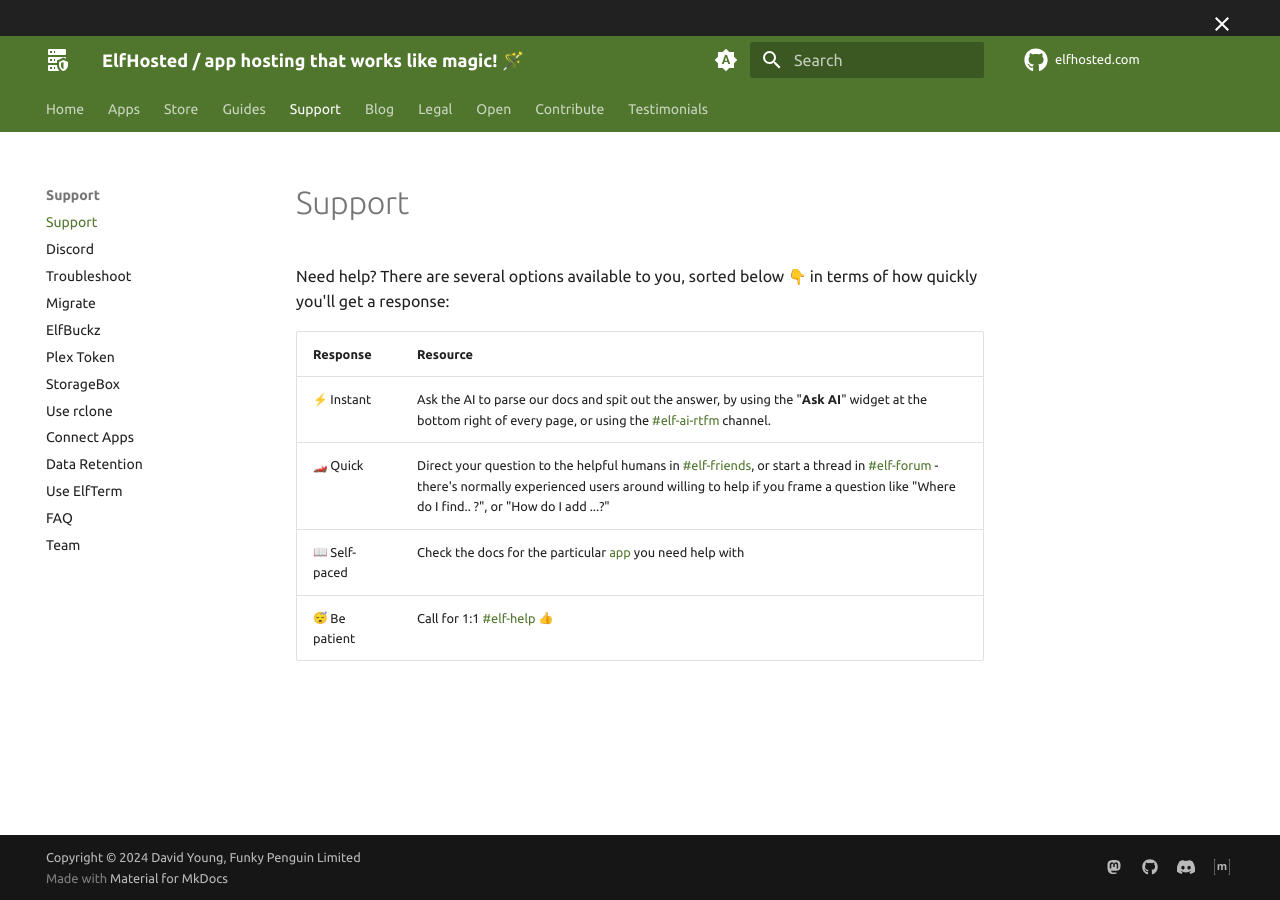
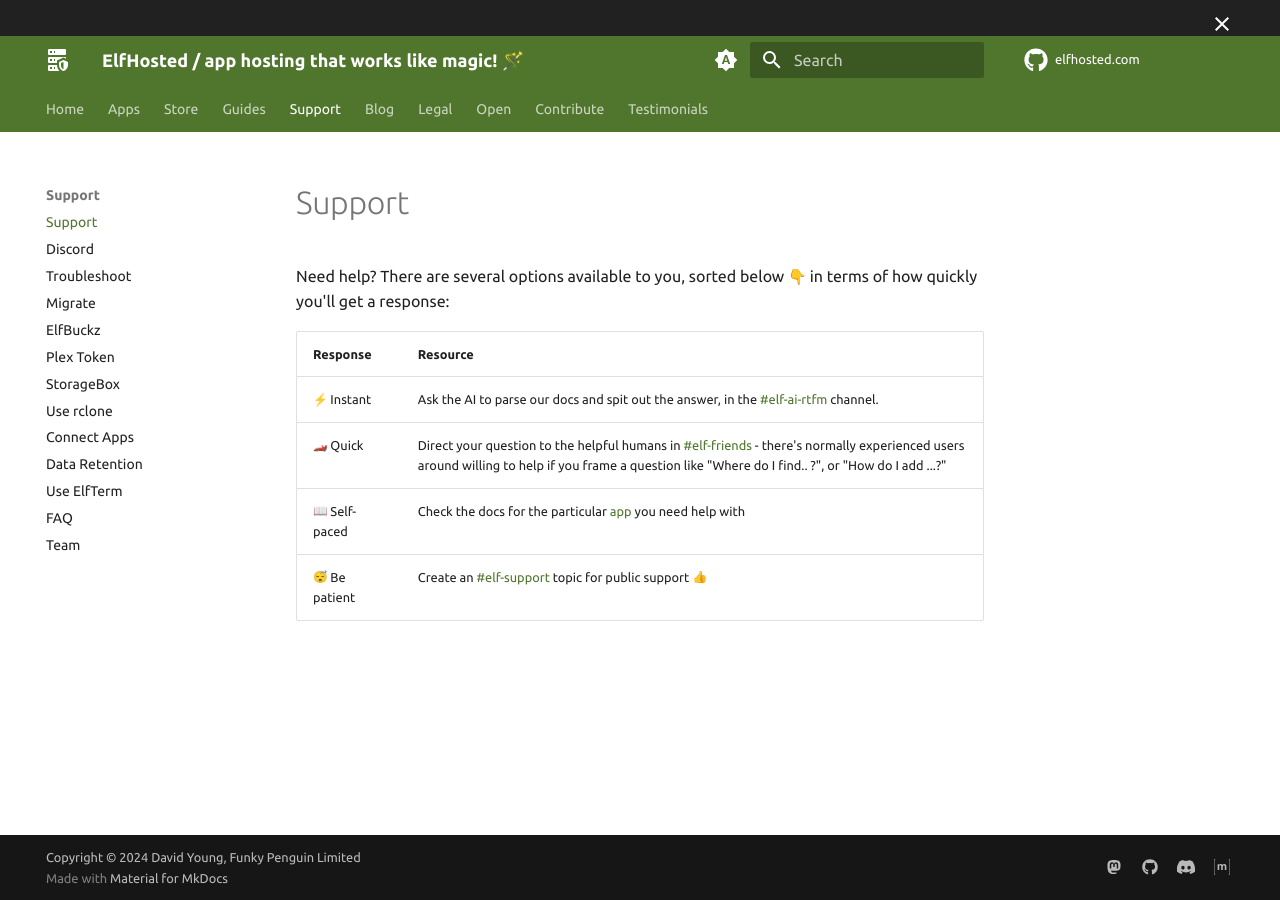
Before and after one commit to elfhosted/elfhosted.com, an MkDocs documentation site: the page built from docs/get-help.md, in a window 1280 px wide. Built offline with MkDocs 1.6.1 and Material for MkDocs 9.7.7, drawn with Linux system fonts in a browser that asks for light colours; emoji names are drawn with the system emoji font; a script that is not in the unit is left out; plug-ins that fetch from the network failed and are left out; comment, search, counter and statistics services are not loaded.

```diff
--- a/docs/get-help.md
+++ b/docs/get-help.md
@@ -4,9 +4,9 @@ Need help? There are several options available to you, sorted below :point_down:
 
 Response | Resource
 ---------|----------
-:zap: Instant | Ask the AI to parse our docs and spit out the answer, by using the "**Ask AI**" widget at the bottom right of every page, or using the [#elf-ai-rtfm][elf-ai-rtfm] channel.
-:race_car: Quick | Direct your question to the helpful humans in [#elf-friends][elf-friends], or start a thread in [#elf-forum](https://discord.com/channels/396055506072109067/1119489053927145472) - there's normally experienced users around willing to help if you frame a question like "Where do I find.. ?", or "How do I add ...?"
+:zap: Instant | Ask the AI to parse our docs and spit out the answer, in the [#elf-ai-rtfm][elf-ai-rtfm] channel.
+:race_car: Quick | Direct your question to the helpful humans in [#elf-friends][elf-friends] - there's normally experienced users around willing to help if you frame a question like "Where do I find.. ?", or "How do I add ...?"
 :book: Self-paced | Check the docs for the particular [app](/apps/) you need help with
-:sleeping: Be patient | Call for 1:1 [#elf-help][elf-help] :thumbsup:
+:sleeping: Be patient | Create an [#elf-support][elf-support] topic for public support :thumbsup:
 
 --8<-- "common-links.md"
--- a/mkdocs.yml
+++ b/mkdocs.yml
@@ -128,6 +128,7 @@ nav:
       - Zurg: app/zurg.md
 
     - Tools:
+      - Code Server: app/code-server.md
       - ElfBot: app/elfbot.md
       - Filebrowser: app/filebrowser.md
       - Gluetun: app/gluetun.md
--- a/overrides/main.html
+++ b/overrides/main.html
@@ -34,9 +34,4 @@
   })
 </script>
 
-<script
-  onload="window.glime.init(`hqr435IpH2czcj`)"
-  src="https://cdn.glimelab.ai/widget/1.0.0/widget.js">
-</script>
-
 {% endblock %}
```
Also changed, not shown: _includes/testimonials.md (+7 -4 lines), docs/app/code-server.md (added, +27 -0 lines), docs/images/screenshots/code-server.png (added).
